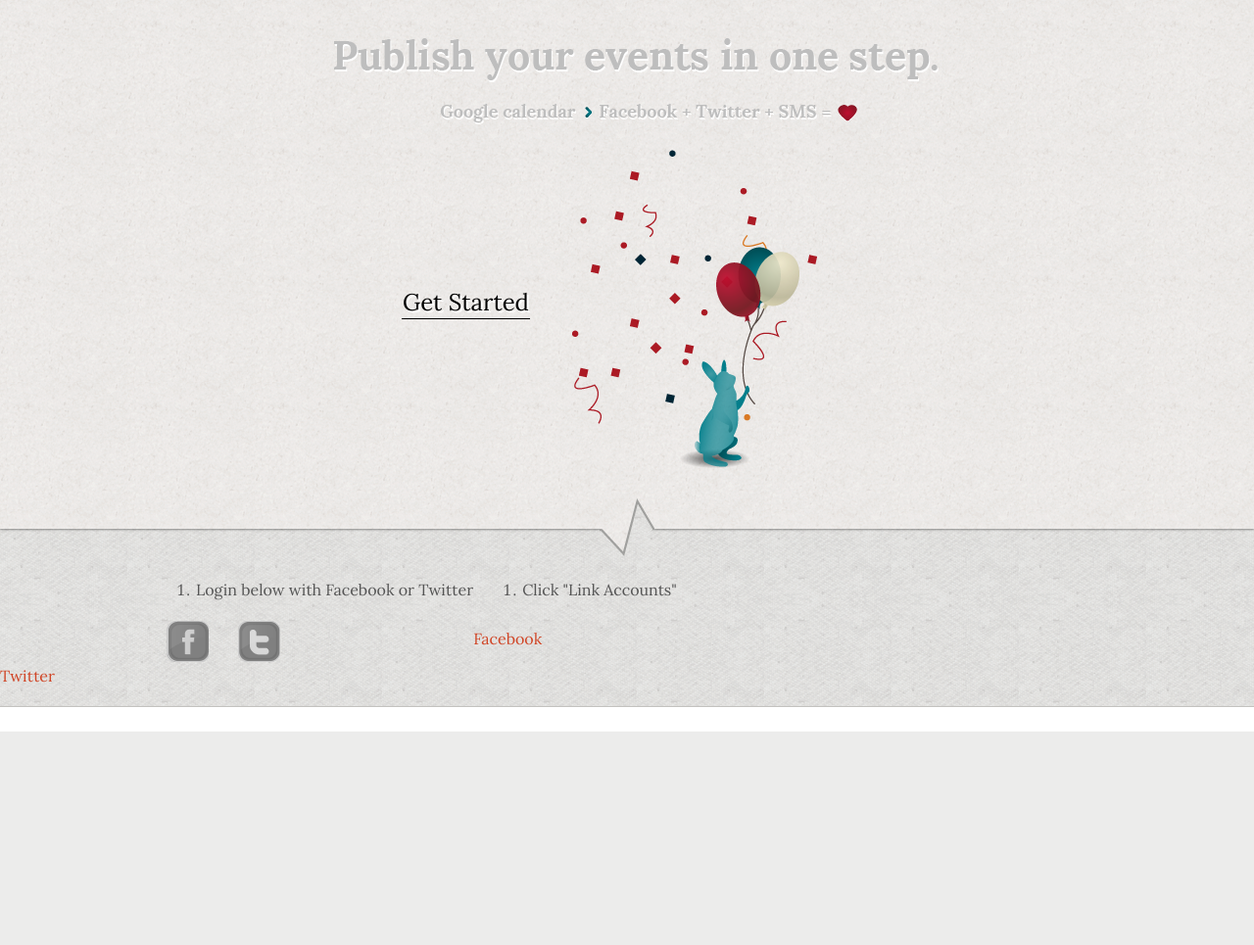
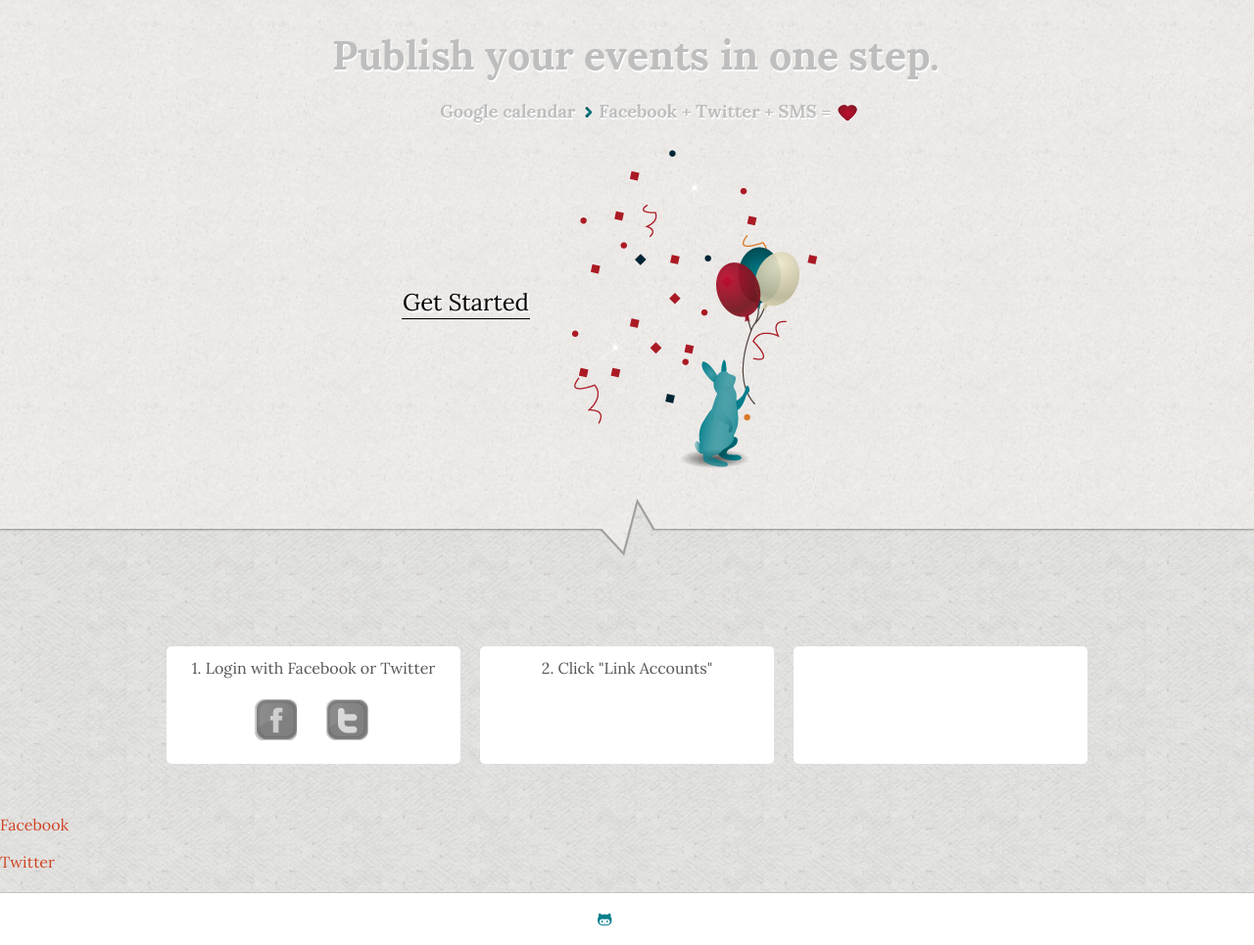
Before and after one commit to antigrl/Parallel-Event, a Django app: page / in a window 1280 px wide. Shown: the part 114-1079 px from the top of the page at 98% size. Before the commit the page ends 861 px from the top, so only its background shows below. Run offline with Django 3.2, Linux system fonts and the light colour scheme; some libraries are stand-ins or nearby versions; some web fonts are replaced.

Commit message:
changed bunny

```diff
--- a/templates/index.html
+++ b/templates/index.html
@@ -116,30 +116,28 @@
         </div>
     </div>
   </div>
-  <div id="dark-bg">
     <div class="container">
       <section class="row">
+          <div class="four column">
             <div class="social">
-    	     <div class="four column">
-              <ol>
-      		      <li> Login below with Facebook or Twitter </li>
-              </ol>
+              <p>1. Login with Facebook or Twitter</p>
+              <div class="center">
                 <a href="#" class="fb">Facebook</a>
                 <a href="#" class="tw">Twitter</a>
               </div>
-          <div class="four column">
-            <ol>
-    		      <li> Click "Link Accounts" </li>
-            </ol>
+            </div>
           </div>
           <div class="four column">
+            <div class="social">
+              <p>2. Click "Link Accounts"</p>
+            </div>
+          </div>
+          <div class="four column">
+            <div class="social">
             </div>
           </div>
       </section>
     </div>
-</div>
-
-  <div>
     <ul id="auth">
   {% for service in services %}
     <li>
@@ -159,10 +157,16 @@
   {% endif %}
   </ul>
   </div>
+
   <div class="container footer">
     <div class="row">
+      <div class="one centered">
+        <a href="#"><i class="icon-github"></i></a>
       </div>
     </div>
+  </div>
+
+
 
   <!-- JavaScript at the bottom for fast page loading -->
 
--- a/webapp/static/css/style.css
+++ b/webapp/static/css/style.css
@@ -253,8 +253,19 @@ form fieldset {
 .get-started:hover {
 	color: #037f8c;
 }
-.social li {
-	margin-top:50px;
+
+.social {
+	background: #fff;
+	position: relative;
+	height: 100px;
+	width: 280px;
+	padding: 10px;
+	border-radius: 5px;
+	margin: 120px 0 50px 0;
+	text-align: center;
+}
+.social p {
+	font-size: 16px;
 }
 .fb,.tw  {
     float: left;
@@ -283,8 +294,14 @@ form fieldset {
 	height: 42px;
 }
 
+.center {
+	padding-left:80px;
+}
 .footer {
 	background: #fff;
 	padding: 15px 10px 10px 10px;
 	border-top: 1px solid #c3c2bf;
 }
+.footer a {
+	color: #037f8c;
+}
```
Also changed, not shown: webapp/static/img/bunny.png. Lines whose indentation alone changed are shown as unchanged.
